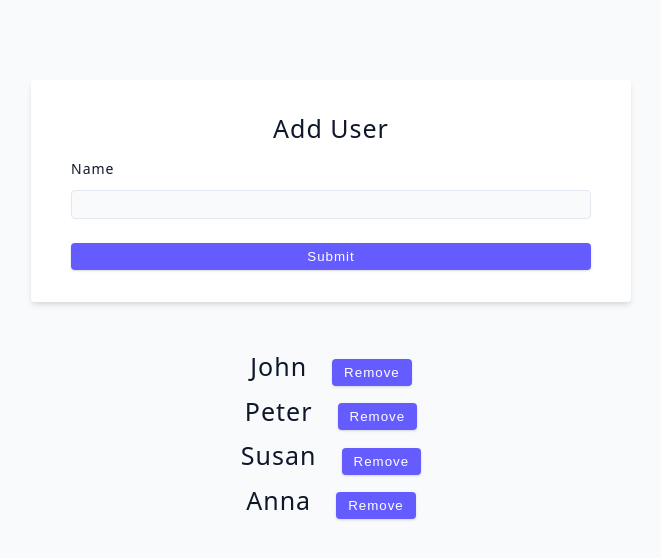
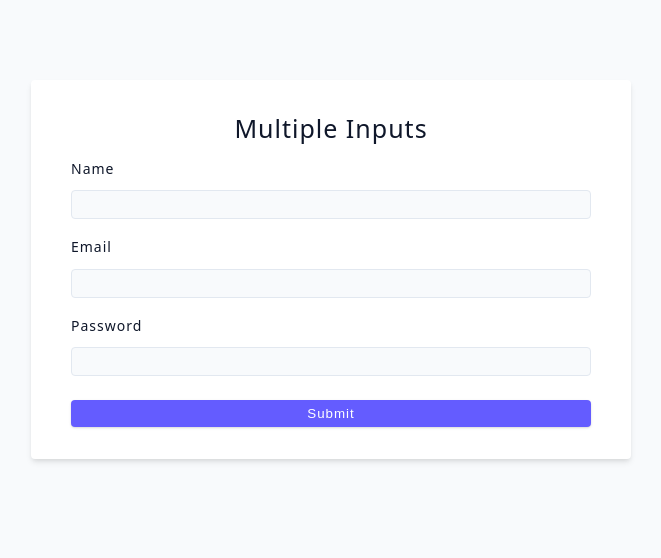
Before and after one commit to AhmedGsa/React-Apps, a React (Vite) app in the folder react-hooks/: page / in a window 1280 px wide. Shown: the top 558 px of the page, without its empty margins (309-970 px from the left). Built offline with nearby package versions, Linux system fonts and the light colour scheme.

Commit message:
completed multiple inputs

```diff
--- a/react-hooks/src/App.jsx
+++ b/react-hooks/src/App.jsx
@@ -1,4 +1,4 @@
-import Starter from './tutorial/06-forms/starter/02-user-challenge'
+import Starter from './tutorial/06-forms/starter/03-multiple-inputs'
 
 function App() {
   return (
--- a/react-hooks/src/tutorial/06-forms/starter/03-multiple-inputs.jsx
+++ b/react-hooks/src/tutorial/06-forms/starter/03-multiple-inputs.jsx
@@ -1,4 +1,20 @@
+import { useState } from "react";
+
 const MultipleInputs = () => {
+  const [user, setUser] = useState({
+    name: "",
+    email: "",
+    password: ""
+  })
+  const handleNameChange = (e) => {
+    setUser({...user, name: e.target.value})
+  }
+  const handleEmailChange = (e) => {
+    setUser({...user, email: e.target.value})
+  }
+  const handlePasswordChange = (e) => {
+    setUser({...user, password: e.target.value})
+  }
   return (
     <div>
       <form className='form'>
@@ -8,21 +24,21 @@
           <label htmlFor='name' className='form-label'>
             name
           </label>
-          <input type='text' className='form-input' id='name' />
+          <input type='text' className='form-input' id='name' onChange={handleNameChange} value={user.name} />
         </div>
         {/* email */}
         <div className='form-row'>
           <label htmlFor='email' className='form-label'>
             Email
           </label>
-          <input type='email' className='form-input' id='email' />
+          <input type='email' className='form-input' id='email' onChange={handleEmailChange} value={user.email} />
         </div>
         {/* email */}
         <div className='form-row'>
           <label htmlFor='password' className='form-label'>
             Password
           </label>
-          <input type='password' className='form-input' id='password' />
+          <input type='password' className='form-input' id='password' onChange={handlePasswordChange} value={user.password} />
         </div>
 
         <button type='submit' className='btn btn-block'>
```
